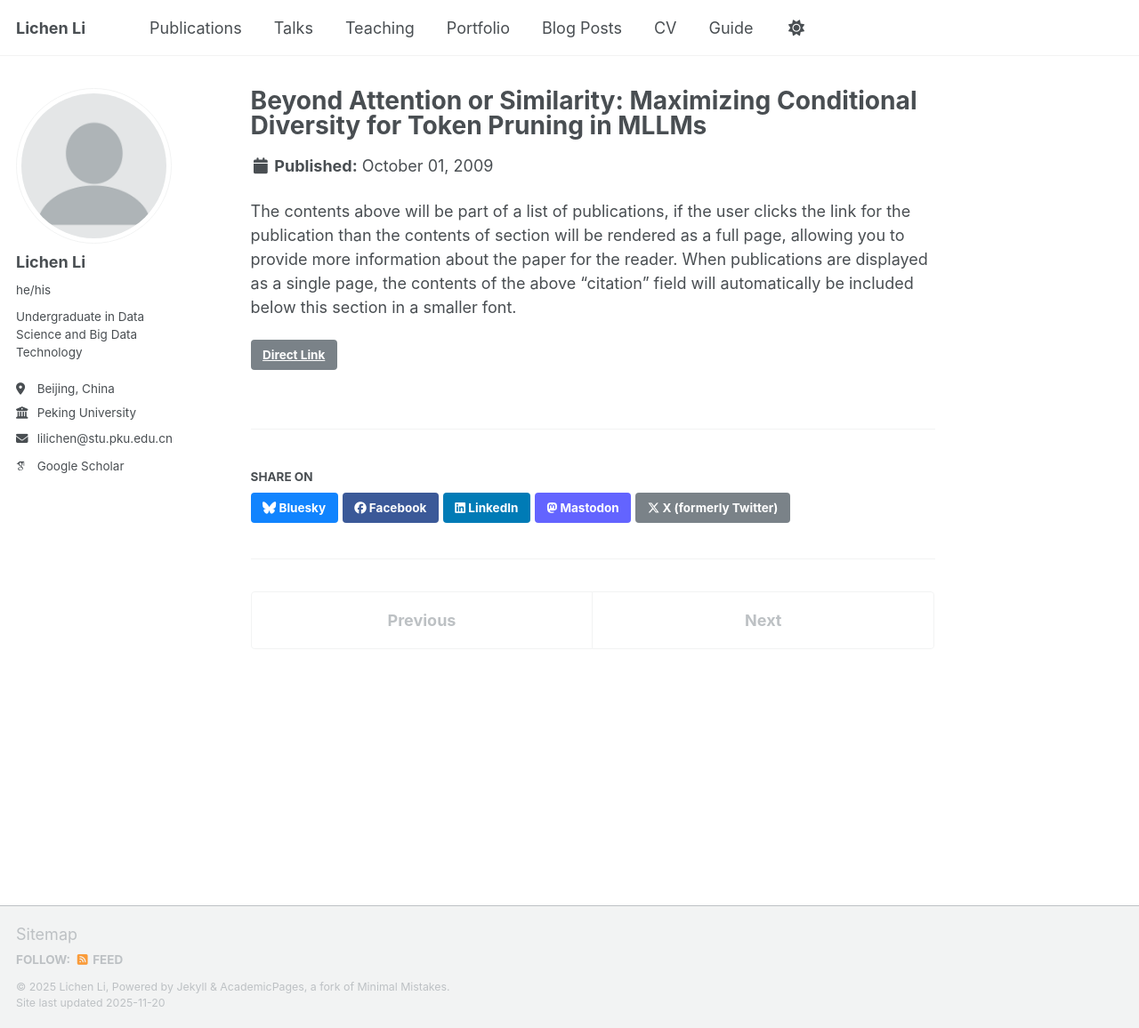
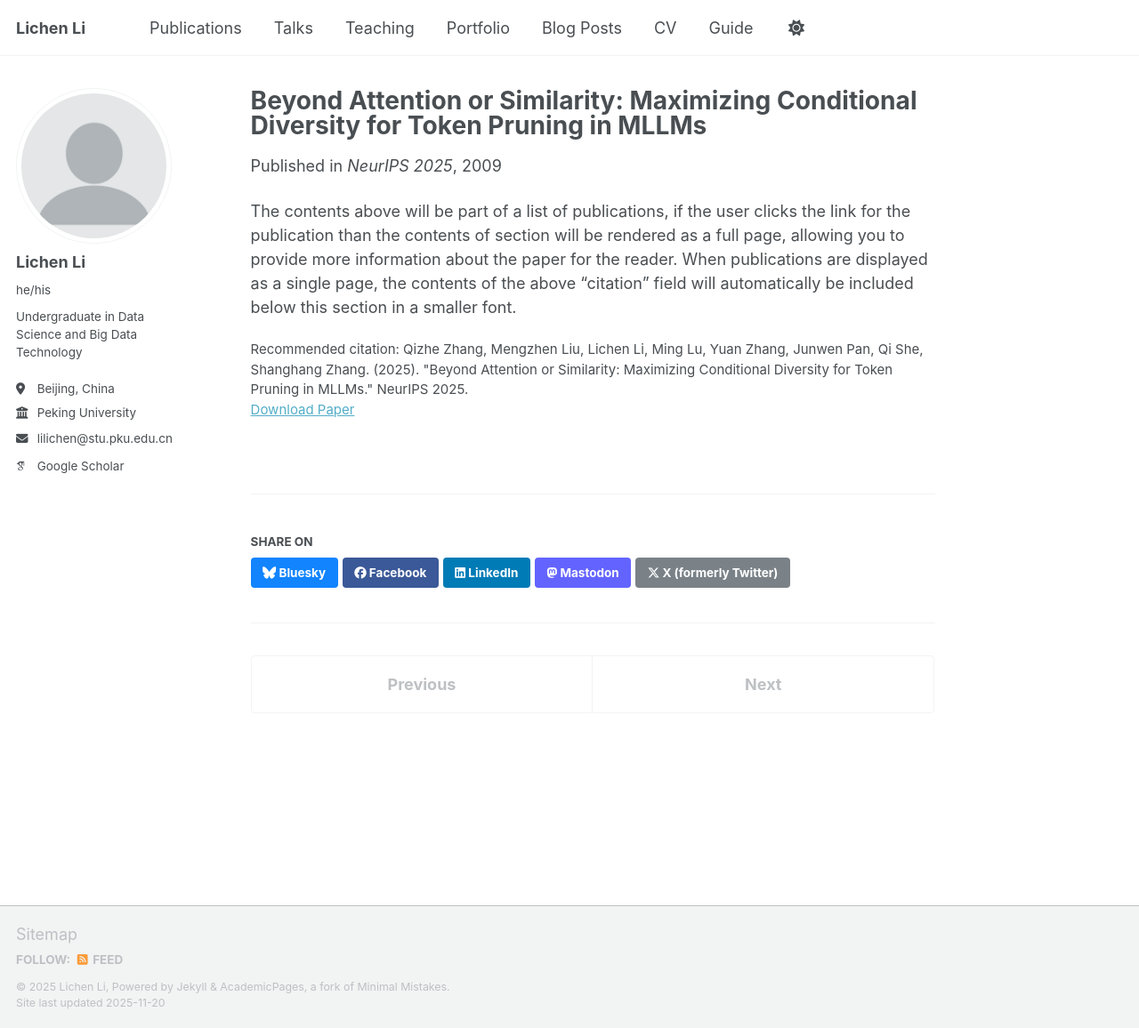
Before and after one commit to LichenLillc/LichenLillc.github.io, a Jekyll site: the page built from _publications/2009-10-01-paper-title-number-1.md, in a window 1280 px wide and 1156 px high. Shown: the whole window at 89% size. Built offline with Jekyll 4.4.1, drawn with Linux system fonts in a browser that asks for light colours; some web fonts are replaced; a script that is not in the unit is left out.

Commit message:
Update publication details for NeurIPS 2025 paper

```diff
--- a/_publications/2009-10-01-paper-title-number-1.md
+++ b/_publications/2009-10-01-paper-title-number-1.md
@@ -1,5 +1,11 @@
 ---
 title: "Beyond Attention or Similarity: Maximizing Conditional Diversity for Token Pruning in MLLMs"
+collection: publications
+category: conferences
+permalink: /publication/2025-12-01-beyond-attention-or-similarity
+venue: 'NeurIPS 2025'
+paperurl: 'https://openreview.net/pdf/e9d277877d779f8f4cd3d6b7530ec58f34561a54.pdf'
+citation: 'Qizhe Zhang, Mengzhen Liu, Lichen Li, Ming Lu, Yuan Zhang, Junwen Pan, Qi She, Shanghang Zhang. (2025). "Beyond Attention or Similarity: Maximizing Conditional Diversity for Token Pruning in MLLMs." NeurIPS 2025.'
 authors:
   - "Qizhe Zhang"
   - "Mengzhen Liu"
```
Also changed, not shown: other parts of _publications/2009-10-01-paper-title-number-1.md (+0 -2 lines).
